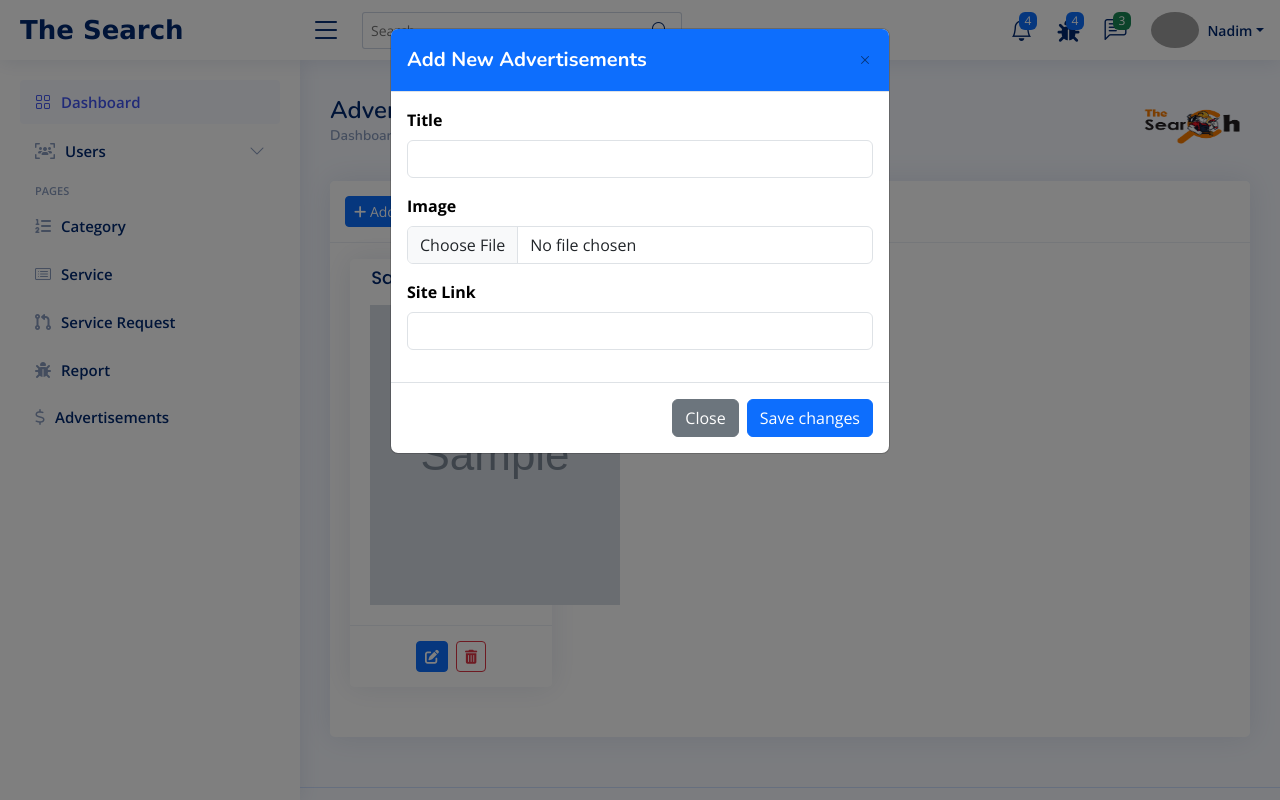
After one commit to NadimBhuiyan34/Service.com-PHP, a PHP site: page /admin/advertise.php in a window 1280 px wide, after a click on "Add New". The commit adds this page. Run offline with PHP 8.4, Linux system fonts and the light colour scheme; a user stored in the database is signed in; data comes from the database, SQL or seed files in the repository; both versions use the stored data as it was after the commit; tables that the repository leaves empty or names only in its code hold one stand-in row (values such as "Sample post"); grey boxes marked "Sample" are stand-in pictures; some libraries are stand-ins or nearby versions; grey boxes are pictures that could not be loaded.

Commit message:
advertisement

```diff
--- /dev/null
+++ b/admin/advertise.php
@@ -0,0 +1,285 @@
+<?php
+//  fetch category
+require 'config.php';
+session_start();
+
+if (!isset($_SESSION['user_id'])) {
+  header("Location: index.php");
+}
+
+// insert advertisement
+if (isset($_POST['addAdvertise'])) {
+  if (isset($_FILES["image"]) && $_FILES["image"]["error"] == 0) {
+    $target_dir = "public/advertise/";  // Directory where you want to save the uploaded images
+    $target_file = $target_dir . basename($_FILES["image"]["name"]);
+    if (move_uploaded_file($_FILES["image"]["tmp_name"], $target_file)) {
+      $image_name = basename($_FILES["image"]["name"]);
+    }
+
+    $title = $_POST['title'];
+    $link = $_POST['link'];
+
+    $insertQuery = "INSERT INTO `advertises`(`title`, `link`, `image`) VALUES ('$title','$link','$image_name')";
+    if (mysqli_query($connection, $insertQuery)) {
+      $message = "Advertisements add successfully.";
+
+      // Redirect to the index.php page with the message
+      header("Location: advertise.php?message=" . urlencode($message));
+    } else {
+      $message = "Something is wrong.";
+
+      // Redirect to the index.php page with the message
+      header("Location: advertise.php?message=" . urlencode($message));
+    }
+  } else {
+    $message = "Image is required";
+
+    // Redirect to the index.php page with the message
+    header("Location: advertise.php?message=" . urlencode($message));
+    exit;
+  }
+}
+
+// edit advertisement
+if (isset($_POST['editAdvertise'])) {
+  if (isset($_FILES["image"]) && $_FILES["image"]["error"] == 0) {
+    $target_dir = "public/advertise/";  // Directory where you want to save the uploaded images
+    $target_file = $target_dir . basename($_FILES["image"]["name"]);
+    if (move_uploaded_file($_FILES["image"]["tmp_name"], $target_file)) {
+      $image_name = basename($_FILES["image"]["name"]);
+    }
+  } else {
+    $image_name = $_POST['oldImage'];
+  }
+
+  $id = $_POST['id'];
+  $title = $_POST['title'];
+  $link = $_POST['link'];
+
+  $updateQuery = "UPDATE `advertises` SET `title`='$title',`link`='$link',`image`='$image_name' WHERE id = $id";
+  if (mysqli_query($connection, $updateQuery)) {
+    $message = "Advertisements update successfully.";
+
+    // Redirect to the index.php page with the message
+    header("Location: advertise.php?message=" . urlencode($message));
+  } else {
+    $message = "Something is wrong.";
+
+    // Redirect to the index.php page with the message
+    header("Location: advertise.php?message=" . urlencode($message));
+  }
+}
+
+// delete advertisement
+if (isset($_POST['deleteAdv'])) {
+  $id = $_POST['id'];
+  $deleteQuery = "DELETE FROM `advertises` WHERE id = $id";
+  if (mysqli_query($connection, $deleteQuery)) {
+    $message = "Delete successfully.";
+
+    // Redirect to the index.php page with the message
+    header("Location: advertise.php?message=" . urlencode($message));
+  } else {
+    $message = "Something is wrong.";
+
+    // Redirect to the index.php page with the message
+    header("Location: advertise.php?message=" . urlencode($message));
+  }
+}
+?>
+<!DOCTYPE html>
+<html lang="en">
+
+<head>
+  <meta charset="utf-8">
+  <meta content="width=device-width, initial-scale=1.0" name="viewport">
+
+  <title>Admin-Advertisement</title>
+  <meta content="" name="description">
+  <meta content="" name="keywords">
+
+  <?php include_once "include/layout/css.php" ?>
+
+  <!-- =======================================================
+  * Template Name: NiceAdmin
+  * Updated: Jul 27 2023 with Bootstrap v5.3.1
+  * Template URL: https://bootstrapmade.com/nice-admin-bootstrap-admin-html-template/
+  * Author: BootstrapMade.com
+  * License: https://bootstrapmade.com/license/
+  ======================================================== -->
+</head>
+
+<body>
+
+  <!-- ======= Header ======= -->
+  <?php include_once "include/layout/topbar.php" ?>
+  <!-- End Header -->
+
+  <!-- ======= Sidebar ======= -->
+  <?php include_once "include/layout/sidebar.php" ?>
+  <!-- End Sidebar-->
+
+  <main id="main" class="main">
+    <?php
+    if (isset($_GET['message'])) {
+      $message = $_GET['message'];
+    ?>
+      <div class="fixed-alert" style="position: fixed;top: 10px;right: 300px; z-index: 1000">
+        <div class="alert text-white shadow" role="alert" style="background-color: green;">
+          <i class="fa-solid fa-check fa-bounce fa-2xl mr-2"></i>
+          <?php echo $message ?>
+
+          <div class="progress mt-2" style="height: 5px;">
+            <div class="progress-bar" role="progressbar" style="width: 25%;" aria-valuenow="0" aria-valuemin="0" aria-valuemax="100"></div>
+          </div>
+        </div>
+
+      </div>
+
+      <script>
+        // Remove the message parameter from the URL on page load
+        if (window.history.replaceState) {
+          window.history.replaceState(null, null, window.location.pathname);
+        }
+      </script>
+    <?php
+    }
+    ?>
+    <div class="pagetitle d-flex justify-content-between">
+      <div class="mt-3">
+        <h1>Advertisement</h1>
+
+        <nav>
+          <ol class="breadcrumb">
+            <li class="breadcrumb-item"><a href="dashboard.php">Dashboard</a></li>
+            <li class="breadcrumb-item active">Advertisement</li>
+          </ol>
+        </nav>
+      </div>
+      <div class="text-center p-2">
+        <img src="https://otp799999.000webhostapp.com/frontend/image/The-search.png" alt="" style="width:100px !important;height:75px !important" class="text-center">
+      </div>
+
+    </div><!-- End Page Title -->
+
+    <section class="section faq">
+      <div class="card">
+        <div class="card-header">
+          <button type="button" class="btn btn-primary btn-sm" data-bs-toggle="modal" data-bs-target="#addAdvertise">
+            <i class="fa-solid fa-plus"></i> Add New
+          </button>
+          <!-- add advertise modal -->
+          <?php include_once "include/modal/advertise_modal.php" ?>
+        </div>
+        <div class="card-body">
+          <div class="row">
+            <?php
+            $requestQuery = "SELECT * FROM `advertises` WHERE 1 ORDER BY id DESC";
+            $result = mysqli_query($connection, $requestQuery);
+            $serialNumber = 1;
+            while ($advertise = mysqli_fetch_assoc($result)) {
+            ?>
+              <div class="col-lg-3 mt-3">
+
+                <div class="card basic">
+
+
+                  <h5 class="card-title p-2 text-center"><?php echo $advertise['title'] ?></h5>
+
+                  <div class="card-body text-center">
+
+
+                    <img src="public/advertise/<?php echo $advertise['image'] ?>" alt="" style="width:250px;height:300px">
+                    <div>
+
+
+                    </div>
+
+
+
+                  </div>
+                  <div class="card-footer d-flex justify-content-center gap-2">
+
+                    <!-- edit modal -->
+                    <!-- Button trigger modal -->
+                    <button type="button" class="btn btn-primary btn-sm success" data-bs-toggle="modal" data-bs-target="#editAdvertise<?php echo $advertise['id'] ?>">
+                    <i class="fa-solid fa-pen-to-square"></i>
+                    </button>
+
+                    <!-- edit advertisement Modal -->
+                    <div class="modal fade" id="editAdvertise<?php echo $advertise['id'] ?>" tabindex="-1" aria-labelledby="exampleModalLabel" aria-hidden="true">
+                      <div class="modal-dialog">
+                        <div class="modal-content">
+                          <div class="modal-header bg-success">
+                            <h5 class="modal-title text-white" id="exampleModalLabel">Edit Advertisements</h5>
+                            <button type="button" class="btn-close" data-bs-dismiss="modal" aria-label="Close"></button>
+                          </div>
+                          <div class="modal-body">
+                            <form action="advertise.php" method="POST" enctype="multipart/form-data">
+                              <input type="hidden" name="id" value="<?php echo $advertise['id'] ?>">
+                              <input type="hidden" name="oldImage" value="<?php echo $advertise['image'] ?>">
+                              <div class="text-center">
+                                <img src="public/advertise/<?php echo $advertise['image'] ?>" alt="" style="width:100px;height:150px">
+                              </div>
+                              <div class="mb-3">
+                                <label for="title" class="form-label text-black fw-bold">Title</label>
+                                <input type="text" class="form-control" id="title" name="title" value="<?php echo $advertise['title'] ?>">
+                              </div>
+                              <div class="mb-3">
+                                <label for="image" class="form-label text-black fw-bold">Image</label>
+                                <input type="file" class="form-control" name="image" id="image">
+                              </div>
+                              <div class="mb-3">
+                                <label for="link" class="form-label text-black fw-bold">Site Link</label>
+                                <input type="link" class="form-control" name="link" id="link" value="<?php echo $advertise['link'] ?>">
+                              </div>
+                          </div>
+                          <div class="modal-footer">
+                            <button type="button" class="btn btn-secondary" data-bs-dismiss="modal">Close</button>
+                            <button type="submit" class="btn btn-primary" name="editAdvertise">Save changes</button>
+                          </div>
+                          </form>
+                        </div>
+                      </div>
+                    </div>
+                    <!-- end edit modal -->
+
+                    <form action="advertise.php" method="POST" class="deleteForm">
+                      <input type="hidden" value="<?php echo $advertise['id']; ?>" name="id">
+
+                      <button type="submit" class="btn btn-outline-danger btn-sm" name="deleteAdv">
+                        <i class="fa-solid fa-trash-can"></i>
+                      </button>
+                    </form>
+
+                  </div>
+                </div>
+
+                <!-- F.A.Q Group 1 -->
+
+
+              </div>
+            <?php } ?>
+
+
+          </div>
+        </div>
+      </div>
+
+    </section>
+
+  </main><!-- End #main -->
+  <!-- ======= Footer ======= -->
+  <?php include_once "include/layout/footer.php" ?>
+  <!-- End Footer -->
+
+  <a href="#" class="back-to-top d-flex align-items-center justify-content-center"><i class="bi bi-arrow-up-short"></i></a>
+
+  <!-- Vendor JS Files -->
+
+  <?php include_once "include/layout/js.php" ?>
+
+
+</body>
+
+</html>
--- a/admin/include/layout/sidebar.php
+++ b/admin/include/layout/sidebar.php
@@ -66,9 +66,9 @@
   </li><!-- End F.A.Q Page Nav -->
 
   <li class="nav-item">
-    <a class="nav-link collapsed" href="pages-contact.html">
-      <i class="bi bi-envelope"></i>
-      <span>Contact</span>
+    <a class="nav-link collapsed" href="advertise.php">
+    <i class="far fa-dollar-sign"></i>
+      <span>Advertisements</span>
     </a>
   </li><!-- End Contact Page Nav -->
 </ul>
--- /dev/null
+++ b/admin/include/modal/advertise_modal.php
@@ -0,0 +1,31 @@
+ <!-- Modal -->
+ <div class="modal fade" id="addAdvertise" tabindex="-1" aria-labelledby="exampleModalLabel" aria-hidden="true">
+     <div class="modal-dialog ">
+         <div class="modal-content">
+             <div class="modal-header  bg-primary">
+                 <h5 class="modal-title fw-bold text-white" id="exampleModalLabel">Add New Advertisements</h5>
+                 <button type="button" class="btn-close" data-bs-dismiss="modal" aria-label="Close"></button>
+             </div>
+             <div class="modal-body">
+                <form action="advertise.php" method="POST" enctype="multipart/form-data">
+                 <div class="mb-3">
+                     <label for="title" class="form-label text-black fw-bold">Title</label>
+                     <input type="text" class="form-control" id="title" name="title" placeholder="">
+                 </div>
+                 <div class="mb-3">
+                     <label for="image" class="form-label text-black fw-bold">Image</label>
+                     <input type="file" class="form-control" name="image" id="image" required>
+                 </div>
+                 <div class="mb-3">
+                     <label for="link" class="form-label text-black fw-bold">Site Link</label>
+                     <input type="link" class="form-control" name="link" id="link" placeholder="">
+                 </div>
+             </div>
+             <div class="modal-footer">
+                 <button type="button" class="btn btn-secondary" data-bs-dismiss="modal">Close</button>
+                 <button type="submit" class="btn btn-primary" name="addAdvertise">Save changes</button>
+             </div>
+             </form>
+         </div>
+     </div>
+ </div>
--- a/admin/profile.php
+++ b/admin/profile.php
@@ -27,11 +27,12 @@ if (isset($_POST['profileUpdate'])) {
       $profile_name = basename($_FILES["profileImage"]["name"]);
       // You can now save the file name or path to your database for future reference.
     }
+
+  }
     else
     {
       $profile_name = $_POST['profileImageName'];
     }
-  }
 
   $id = $_SESSION['user_id'];
   $name = $_POST['fullName'];
--- a/index.php
+++ b/index.php
@@ -1,6 +1,6 @@
 <?php
 session_start(); // Start the session
-include($_SERVER['DOCUMENT_ROOT'].'config.php');
+include('config.php');
 ?>
 
 <!-- Your HTML content here -->
@@ -31,7 +31,7 @@ include($_SERVER['DOCUMENT_ROOT'].'config.php');
 
   <?php
 
-     include_once($documentRoot."frontend/includes/layouts/header.php");
+     include_once("frontend/includes/layouts/header.php");
    ?>
 
 
```
Also changed, not shown: frontend/includes/layouts/header.php (+5 -5 lines), searchapi/profile_update.php (+23 -52 lines), service.sql (+57 -57 lines), admin/public/advertise/Blue Skyriders.PNG (added), admin/public/advertise/Logo-ESPL.PNG (added), admin/public/advertise/White Chalengers.PNG (added).
